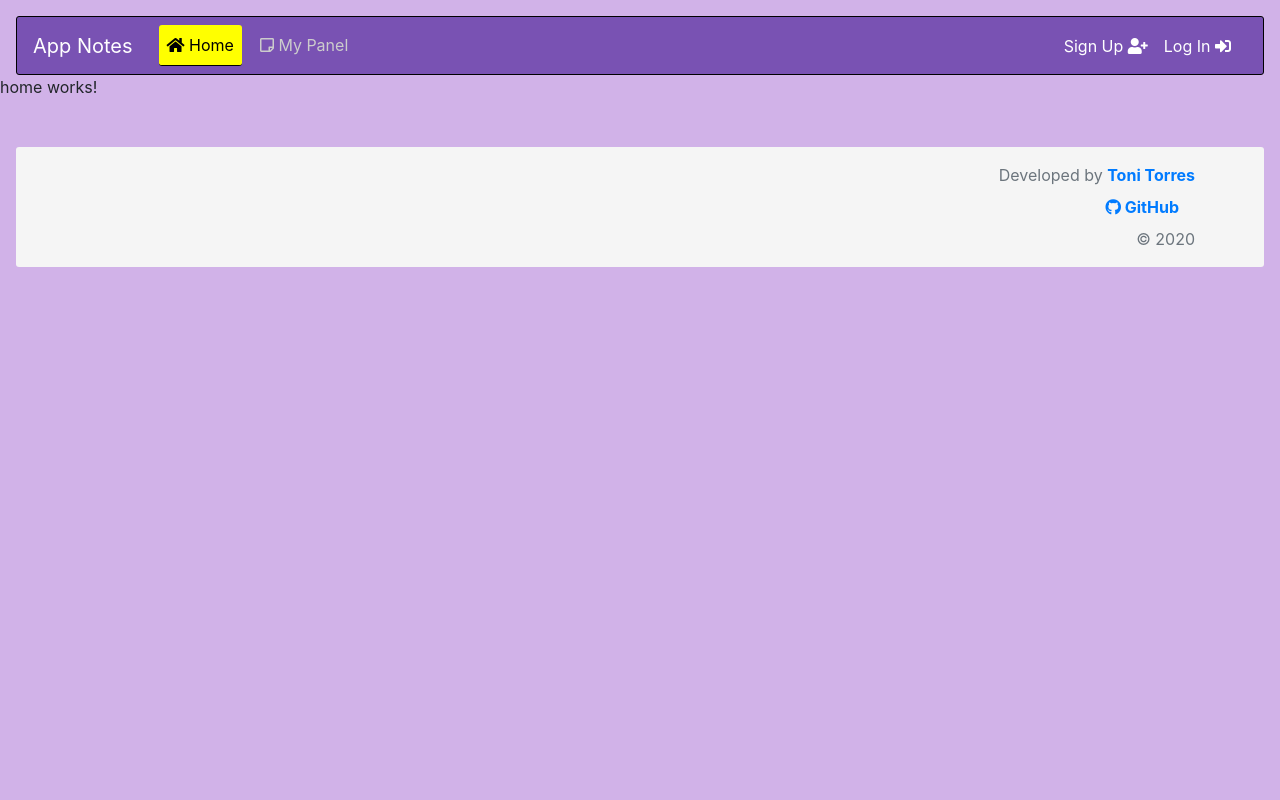
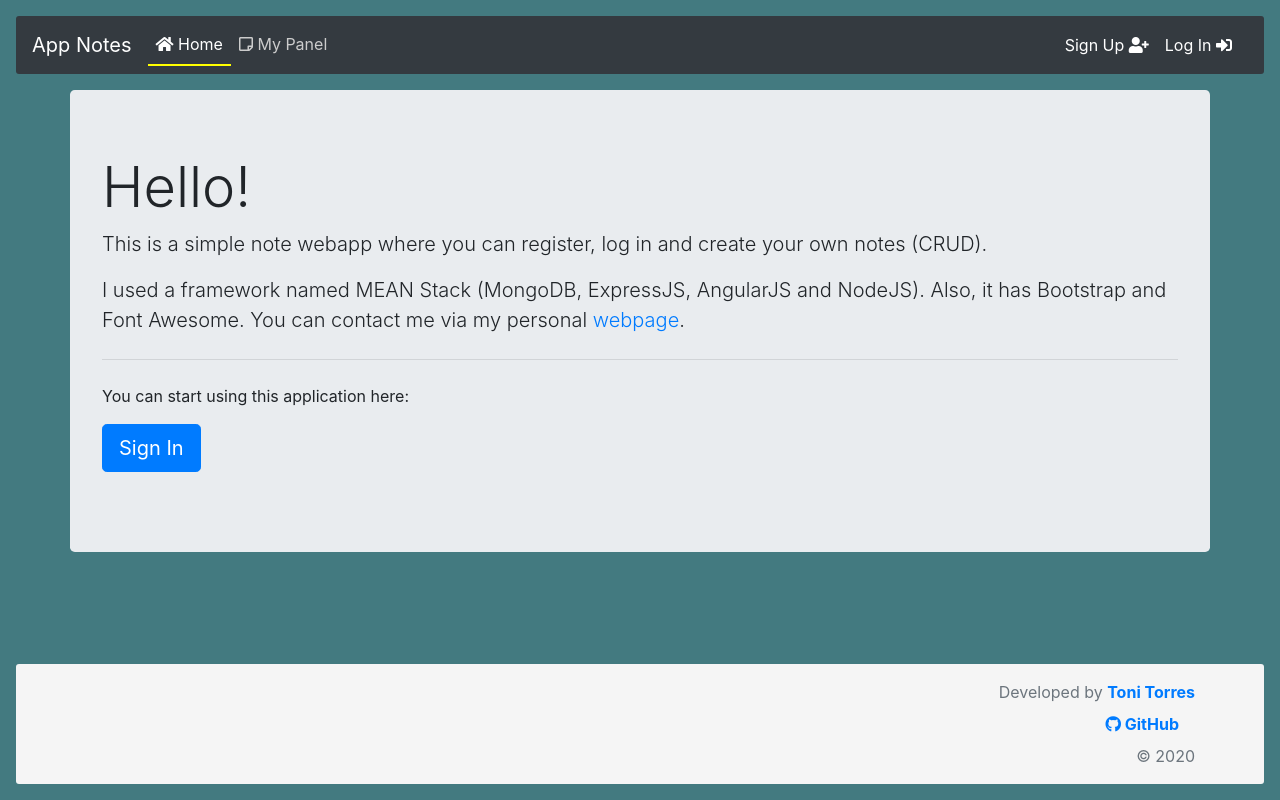
Before and after one commit to ToniTJK/noteWeb-frontend, an Angular app: page /home in a window 1280 px wide. Built offline with nearby package versions, Linux system fonts and the light colour scheme.

Commit message:
fixing styles and navbar

```diff
--- a/src/app/components/footer/footer.component.html
+++ b/src/app/components/footer/footer.component.html
@@ -1,4 +1,4 @@
-<footer class="footer mt-5 ml-3 mr-3 py-3">
+<footer class="footer fixed-bottom mb-3 ml-3 mr-3 py-3">
   <div class="container text-right">
     <span class="text-muted">
       Developed by
--- a/src/app/components/header/header.component.html
+++ b/src/app/components/header/header.component.html
@@ -1,5 +1,8 @@
-<nav id="nav" class="navbar navbar-expand-lg mt-3 ml-3 mr-3">
-  <a class="navbar-brand" routerLink="/">App Notes</a>
+<nav
+  id="nav"
+  class="navbar navbar-expand-lg navbar-dark bg-dark mt-3 ml-3 mr-3"
+>
+  <a class="navbar-brand">App Notes</a>
   <button
     class="navbar-toggler"
     type="button"
@@ -21,9 +24,10 @@
         >
       </li>
       <li class="nav-item" routerLinkActive="is-active" *ngIf="identity">
-        <a class="nav-link" routerLink="/my-panel" tabindex="-1">
-          <i class="far fa-sticky-note"></i> My Panel</a
-        >
+        <a class="nav-link" routerLink="/my-panel">
+          <i class="far fa-sticky-note"></i>
+          My Panel
+        </a>
       </li>
       <li class="nav-item" routerLinkActive="is-active" *ngIf="!identity">
         <a class="nav-link disabled" routerLink="/my-panel" tabindex="-1">
@@ -31,8 +35,14 @@
         >
       </li>
       <li class="nav-item" routerLinkActive="is-active" *ngIf="identity">
-        <a class="nav-link" routerLink="/create-note" tabindex="-1">
-          <i class="fas fa-plus-square"></i> Add Note</a
+        <a class="nav-link" routerLink="/create-note">
+          <i class="fas fa-plus-square"></i>
+          Add Note
+        </a>
+      </li>
+      <li class="nav-item" routerLinkActive="is-active" *ngIf="identity">
+        <a class="nav-link disabled" routerLink="/edit-note" tabindex="-1">
+          <i class="far fa-sticky-note"></i> Edit Note</a
         >
       </li>
     </ul>
@@ -51,7 +61,7 @@
       </li>
     </ul>
     <ul
-      class="nav navbar-nav navbar-right mr-2 mt-2 mt-lg-0 bg-danger border br-3 pointer"
+      class="nav navbar-nav navbar-right mr-2 mt-2 mt-lg-0 pointer"
       *ngIf="identity"
     >
       <li class="nav-item">
--- a/src/app/components/header/header.component.scss
+++ b/src/app/components/header/header.component.scss
@@ -1,8 +1,4 @@
-$bg-main: #7952b3;
-
 #nav {
-  background-color: $bg-main;
-  border: 1px solid black;
   border-radius: 3px;
 
   .navbar-brand {
@@ -19,14 +15,8 @@
   }
 
   .is-active {
-    margin-left: 10px;
-    margin-right: 10px;
-    background-color: yellow;
-    border-radius: 3px;
-    border-bottom: 1px solid black;
-    a {
-      color: black !important;
-    }
+    border-bottom: 2px solid yellow;
+
   }
 
   .pointer {
--- a/src/app/components/home/home.component.html
+++ b/src/app/components/home/home.component.html
@@ -1 +1,17 @@
-<p>home works!</p>
+<div class="container mt-3">
+    <div class="row">
+        <div class="jumbotron col-md-12">
+            <h1 class="display-4">Hello!</h1>
+            <p class="lead">This is a simple note webapp where you can register, log in and create your own notes (CRUD). </p>
+            <p class="lead">
+                I used a framework named MEAN Stack (MongoDB, ExpressJS, AngularJS and NodeJS). Also, it has
+                Bootstrap and Font Awesome. You can contact me via my personal <a href="https://tonitorrescuenca.com" target="_blank" rel="noopener noreferrer">webpage</a>.
+            </p>
+            <hr class="my-4">
+            <p> You can start using this application here:</p>
+            <p class="lead">
+              <a class="btn btn-primary btn-lg" routerLink="/sign-up" role="button">Sign In</a>
+            </p>
+          </div>
+    </div>
+</div>
--- a/src/app/components/log-in/log-in.component.scss
+++ b/src/app/components/log-in/log-in.component.scss
@@ -3,6 +3,7 @@
     justify-content: center;
 
     #form {
+        background-color: #f5f5f5;
         width: 50%;
         border: 1px solid black;
         border-radius: 3px;
--- a/src/app/components/my-panel/my-panel.component.html
+++ b/src/app/components/my-panel/my-panel.component.html
@@ -48,7 +48,7 @@
           </a>
         </div>
         <div class="card-footer text-muted">
-          {{ note.createdAt }}
+          {{ note.createdAt | date: 'dd/MM/yyyy'}}
         </div>
       </div>
     </div>
--- a/src/app/components/not-found/not-found.component.html
+++ b/src/app/components/not-found/not-found.component.html
@@ -1 +1,13 @@
-<p>not-found works!</p>
+<div class="container mt-3">
+    <div class="row">
+        <div class="jumbotron col-md-12">
+            <h1 class="display-4">404 not found!</h1>
+            <p class="lead">Page was not found, maybe you wanted to go... </p>
+            <ul>
+                <li ><a routerLink="/">Home</a></li>
+                <li ><a routerLink="/sign-up">Sign Up</a></li>
+                <li ><a routerLink="/log-in">Log In</a></li>
+            </ul>
+          </div>
+    </div>
+</div>
--- a/src/app/components/sign-up/sign-up.component.html
+++ b/src/app/components/sign-up/sign-up.component.html
@@ -81,7 +81,7 @@
             <hr>
             <p>
               Now you can
-              <a routerLink="/log-in" target="_blank" rel="noopener noreferrer"
+              <a routerLink="/log-in" rel="noopener noreferrer"
                 >log in</a
               >.
             </p>
--- a/src/app/components/sign-up/sign-up.component.scss
+++ b/src/app/components/sign-up/sign-up.component.scss
@@ -3,6 +3,7 @@
     justify-content: center;
 
     #form {
+        background-color: #f5f5f5;
         width: 50%;
         border: 1px solid black;
         border-radius: 3px;
--- a/src/styles.scss
+++ b/src/styles.scss
@@ -1,4 +1,4 @@
 /* You can add global styles to this file, and also import other style files */
 body {
-    background-color: #d1b2e8;
+    background-color: #437a80;
 }
```
